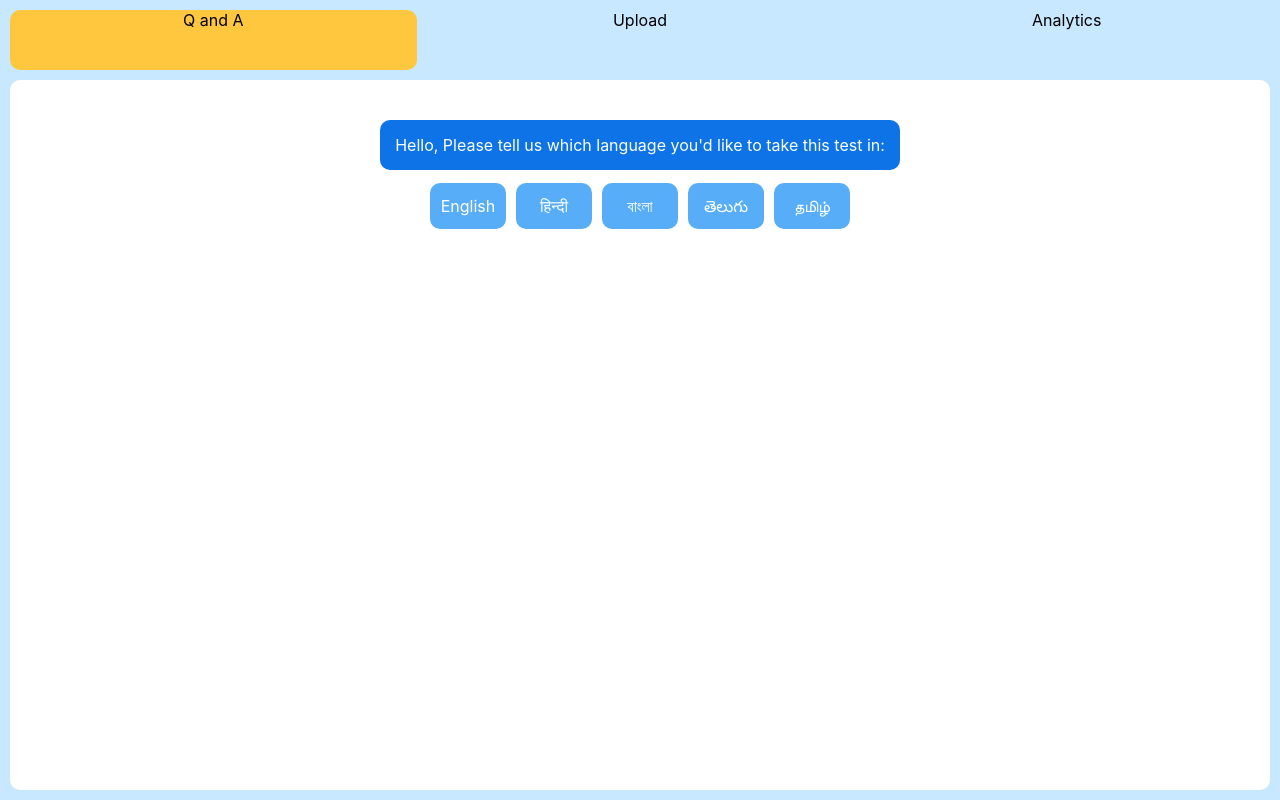
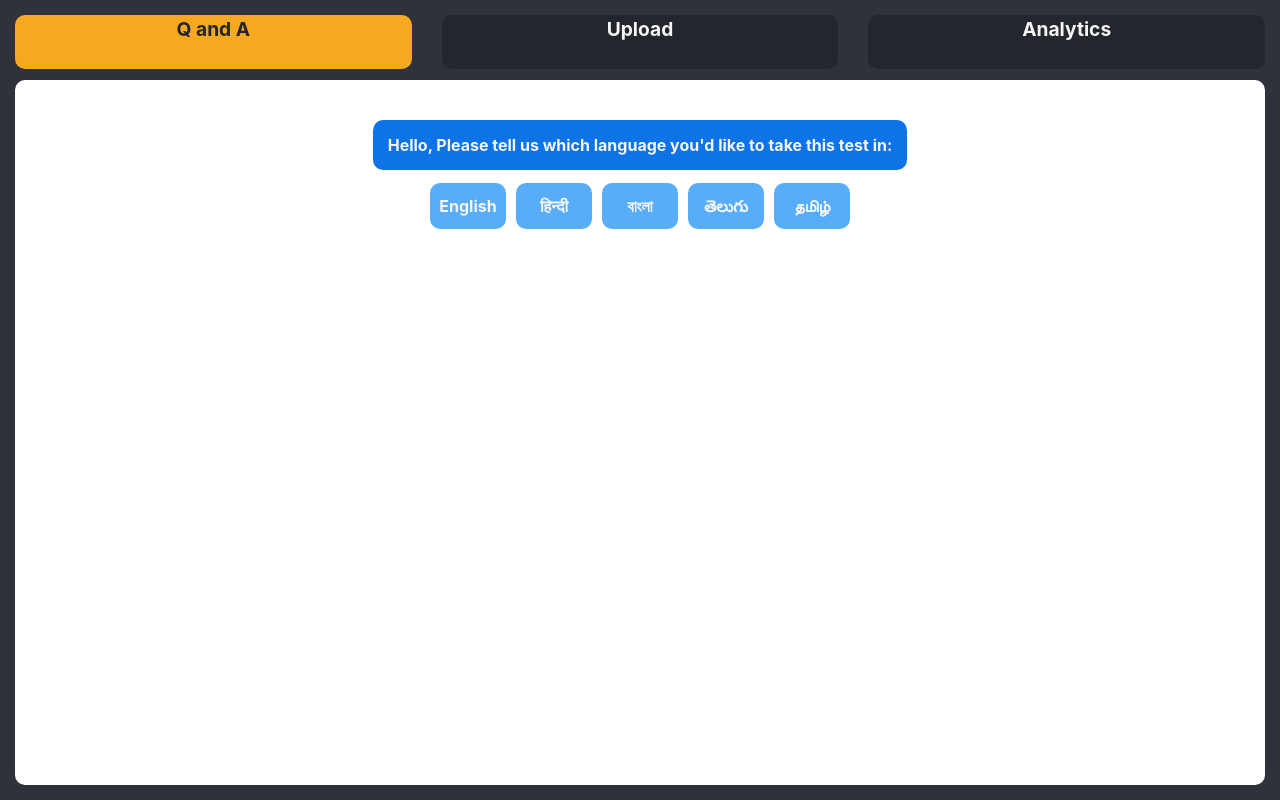
Before and after one commit to Dishant15/corvid-19-scan, a React (Create React App) app: page / in a window 1280 px wide. Built offline with nearby package versions, Linux system fonts and the light colour scheme.

Commit message:
design update

```diff
--- a/src/App.js
+++ b/src/App.js
@@ -1,6 +1,6 @@
 import React, { useState } from 'react';
 
-import Sidebar from "./components/Sidebar";
+import Navbar from "./components/Navbar";
 import Container from "./components/Container";
 
 
@@ -12,7 +12,7 @@ function App() {
 	return (
 		<div id="App">
 
-			<Sidebar tab={tab} setTab={setTab} />
+			<Navbar tab={tab} setTab={setTab} />
 
 			<Container tab={tab} />
 		</div>
--- a/src/App.scss
+++ b/src/App.scss
@@ -6,5 +6,5 @@
   text-align: center;
   min-height: 100vh;
 
-  background-color: $accent-light;
+  background-color: $primary-color;
 }
--- a/src/components/Container.scss
+++ b/src/components/Container.scss
@@ -1,7 +1,7 @@
 .app-container {
     display: flex;
     flex: 1;
-    padding: 10px;
+    padding: 15px;
     padding-top: 0px;
 
     .app-main-content {
--- a/src/components/Sidebar.js
+++ b/src/components/Navbar.js
@@ -1,6 +1,6 @@
 import React from 'react';
 
-import "./Sidebar.scss";
+import "./Navbar.scss";
 
 export default ({tab, setTab}) => {
 
--- /dev/null
+++ b/src/components/Navbar.scss
@@ -0,0 +1,37 @@
+@import '../global-styles/constants.scss';
+
+.sidebar-wrapper {
+    height: 80px;
+    display: flex;
+    align-items: stretch;
+
+    .sb-pill {
+        cursor: pointer;
+        flex: 1;
+        padding: 15px;
+        font-size: 1.2em;
+        font-weight: bold;
+
+        .sb-pill-content {
+            height: 100%;
+            vertical-align: middle;
+            border-radius: 10px;
+            background-color: $primary-color-darken;
+            border: 2px solid $primary-color-darken;
+            color: whitesmoke;
+            transition: all .2s ease-in-out;
+
+            &:hover {
+                border: 2px solid $accent-color;
+                color: $primary-color-darken;
+                background-color: whitesmoke;
+            }
+        }
+
+        &.active .sb-pill-content {
+            border: 2px solid $accent-color;
+            background-color: $accent-color;
+            color : $primary-color-darken;
+        }
+    }
+}
--- a/src/components/Sidebar.scss
+++ /dev/null
@@ -1,24 +0,0 @@
-@import '../global-styles/constants.scss';
-
-.sidebar-wrapper {
-    min-height: 80px;
-    display: flex;
-    align-items: stretch;
-
-    .sb-pill {
-        cursor: pointer;
-        flex: 1;
-        padding: 10px;
-        transition: all .2s linear;
-
-        .sb-pill-content {
-            height: 100%;
-            vertical-align: middle;
-            border-radius: 10px;
-        }
-
-        &.active .sb-pill-content {
-            background-color: $accent-color;
-        }
-    }
-}
--- a/src/global-styles/constants.scss
+++ b/src/global-styles/constants.scss
@@ -1,6 +1,7 @@
-$primary-color: #FEFFFF;
+$primary-color: #2f323b;
+$primary-color-darken: #24262d;
 
-$accent-color:#FEC73E;  // yellow accent
+$accent-color:#f6a821;  // yellow accent
 $accent-secondary : #58ADF9; // blue accent
 $accent-light : #C8E8FF;    // light blue
 $accent-dark : #0D73E6      // dark blue
--- a/src/pages/Questions.scss
+++ b/src/pages/Questions.scss
@@ -11,12 +11,22 @@
             display: inline-block;
             padding : 15px;
             background-color: $accent-dark;
-            color: $primary-color;
+            color: whitesmoke;
+            font-weight: bold;
         }
 
         .que-options-wrapper {
             display: block;
             margin-top: 8px;
+
+            input {
+                border: none;
+                border-bottom: 1px solid $primary-color-darken;
+                min-height: 30px;
+                min-width: 80px;
+                padding-left: 20px;
+                font-size: 1em;
+            }
         }
 
         .que-option {
@@ -29,7 +39,8 @@
             padding: 8px;
             margin : 5px;
             background-color: $accent-secondary;
-            color: $primary-color;
+            color: whitesmoke;
+            font-weight: bold;
 
             &.selected, &.confirm {
                 background-color: $accent-color;
--- a/src/questions/QueTextInput.js
+++ b/src/questions/QueTextInput.js
@@ -20,9 +20,10 @@ export default ({index, question, ans, ans_selected, placeholder, buttonText,inf
                 <div className='que-options-wrapper text'>
                     <input placeholder={placeholder} name='age' value={text}
                         onChange={(e) => setText(e.target.value)} />
-                    <button onClick={() => setAns(index, text)}>
+
+                    <div className='que-option selected' onClick={() => setAns(index, text)}>
                         {buttonText}
-                    </button>
+                    </div>
                 </div>
             }
         </div>
```
